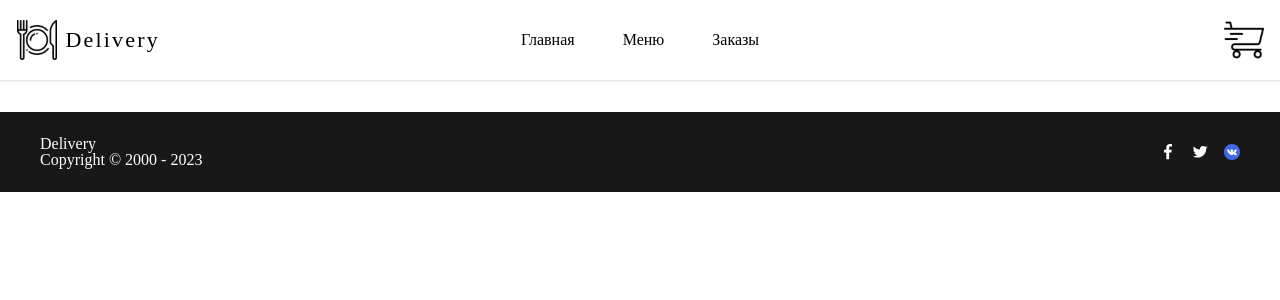
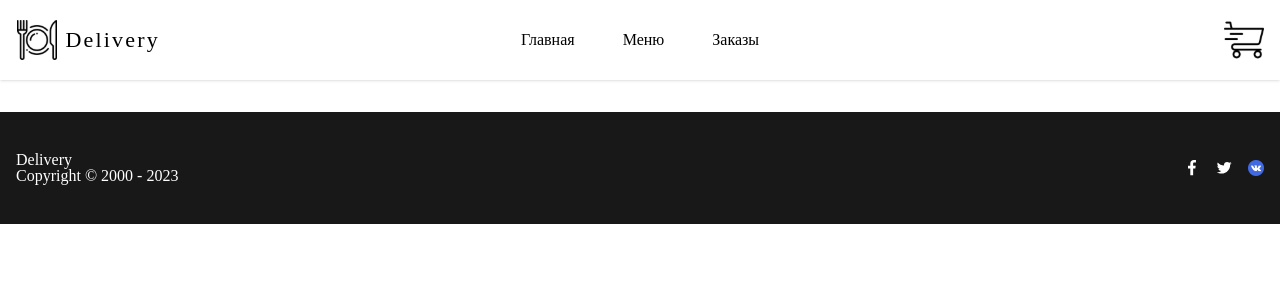
Before and after one commit to Andronzi/shift-piz, a React app: page / in a window 1280 px wide. Shown: the top 300 px of the page. Built offline with nearby package versions, Linux system fonts and the light colour scheme.

Commit message:
change height for Footer

```diff
--- a/src/components/Footer/Footer.tsx
+++ b/src/components/Footer/Footer.tsx
@@ -3,9 +3,11 @@ import Logo from "./items/Logo";
 import Icons from "./items/Icons";
 
 const Footer = (): JSX.Element => (
-  <div className="bg-black flex items-center justify-between h-20 w-full px-10 mt-8">
-    <Logo />
-    <Icons />
+  <div className="bg-black w-full px-4 mt-8">
+    <div className="max-w-screen-xl flex items-center justify-between h-28 mx-auto">
+      <Logo />
+      <Icons />
+    </div>
   </div>
 );
 
```
